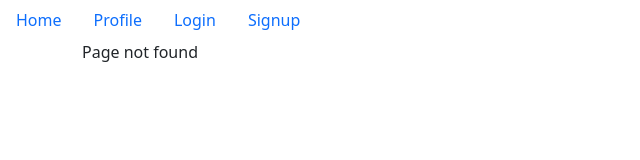
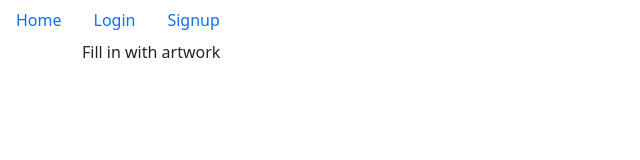
Before and after one commit to abelperio/thegallery, a React (Create React App) app in the folder client/: page /feed in a window 1280 px wide. Before the commit this address had no page. Shown: the top 160 px of the page, without its empty margins (0-640 px from the left). Built offline with nearby package versions, Linux system fonts and the light colour scheme; no server answers.

Commit message:
set up feed.js

```diff
--- a/client/src/App.js
+++ b/client/src/App.js
@@ -10,6 +10,7 @@ import Profile from './pages/Profile';
 import NotFound from './pages/Notfound';
 import Login from './pages/Login';
 import Signup from './pages/Signup';
+import Feed from './pages/Feed'
 
 import Header from './components/Header';
 
@@ -41,6 +42,10 @@ function App() {
         <Header/>
         <Container>
           <Routes>
+          <Route
+              path="/feed"
+              element={<Feed />}
+            />
             <Route
               path="/"
               element={<Home />}
--- a/client/src/components/Header/index.js
+++ b/client/src/components/Header/index.js
@@ -9,6 +9,7 @@ const Header = () => {
     event.preventDefault();
     Auth.logout();
   };
+
   return (
     <Nav>
       <Nav.Item>
@@ -16,13 +17,19 @@ const Header = () => {
           Home
         </Nav.Link>
       </Nav.Item>
-      <Nav.Item>
-        <Nav.Link as={Link} to="/profile">
-          Profile
-        </Nav.Link>
-      </Nav.Item>
+
       {Auth.loggedIn() ? (
         <>
+          <Nav.Item>
+            <Nav.Link as={Link} to="/profile">
+              Profile
+            </Nav.Link>
+          </Nav.Item>
+          <Nav.Item>
+            <Nav.Link as={Link} to="/feed">
+              Feed
+            </Nav.Link>
+          </Nav.Item>
           <Nav.Item>
             <Nav.Link onClick={logout}>
               Logout
--- a/client/src/pages/Feed.js
+++ b/client/src/pages/Feed.js
@@ -1,32 +1,24 @@
 import React from 'react';
+import { useQuery } from '@apollo/client';
 
-const PieceFeed = ({pieces, title }) => {
-  if (!pieces._id) {
-    return <h3>No Pieces Yet</h3>;
-  }
+import { QUERY_PIECE } from '../utils/queries';
+
+const Feed = () => {
+  const { loading, data } = useQuery (QUERY_PIECE)
+  const pieces = data?.pieces || []
 
   return (
-    <div>
-      <h3>{title}</h3>
-      {pieces &&
-        pieces.map((piece) => (
-          <div key={piece._id} className="pieceid">
-            <h4 className="title">
-              {piece.user.username} <br />
-              <span style={{ fontSize: '1rem' }}>
-                created {piece.name}
-              </span>
-            </h4>
-            <div className="image">
-              <p>{piece.image}</p>
-            </div>
-            <div className="body">
-              <p>{piece.bio}</p>
-            </div>
-          </div>
-        ))}
-    </div>
+    <main>
+      <div className="feed">
+        <div className="add art">
+          {loading ? (
+            <div>Loading...</div>
+          ) : (
+            <div>Fill in with artwork</div>
+          )}
+        </div>
+      </div>
+    </main>
   );
 };
-
-export default PieceFeed;
+export default Feed;
--- a/client/src/pages/Login.js
+++ b/client/src/pages/Login.js
@@ -49,7 +49,7 @@ const Login = (props) => {
             {data ? (
               <p>
                 Success! You may now head{' '}
-                <Link to="/">back to the homepage.</Link>
+                <Link to="/profile">back to your profile.</Link>
               </p>
             ) : (
               <form onSubmit={handleFormSubmit}>
--- a/client/src/pages/Signup.js
+++ b/client/src/pages/Signup.js
@@ -48,7 +48,7 @@ const Signup = () => {
             {data ? (
               <p>
                 Success! You may now head{' '}
-                <Link to="/">back to the homepage.</Link>
+                <Link to="/profile">back to your profile.</Link>
               </p>
             ) : (
               <form onSubmit={handleFormSubmit}>
```
Also changed, not shown: client/src/components/PieceList/index.js (added, +32 -0 lines).
